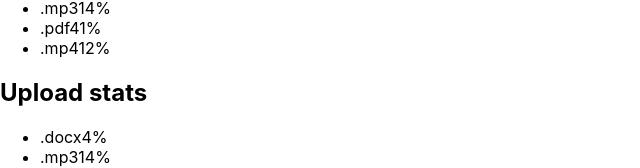
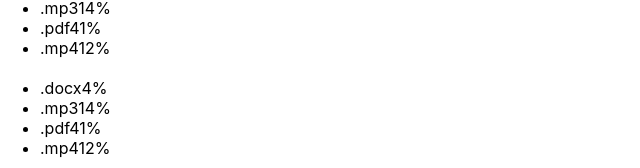
Before and after one commit to Sharuda/goit-react-hw-01-components, a React (Create React App) app: page / in a window 1280 px wide. Shown: the part 579-747 px from the top of the page, without its empty margins (0-640 px from the left). Built offline with nearby package versions, Linux system fonts and the light colour scheme.

Commit message:
add condition

```diff
--- a/src/components/Statistics/Statistics.js
+++ b/src/components/Statistics/Statistics.js
@@ -3,7 +3,7 @@ import PropTypes from 'prop-types';
 const Statistics = ({ stats, title }) => {
   return (
     <section class="statistics">
-      <h2 class="title">Upload stats</h2>
+      <h2 class="title">{title ? title : ''}</h2>
 
       <ul class="stat-list">
         <li class="item">
```
